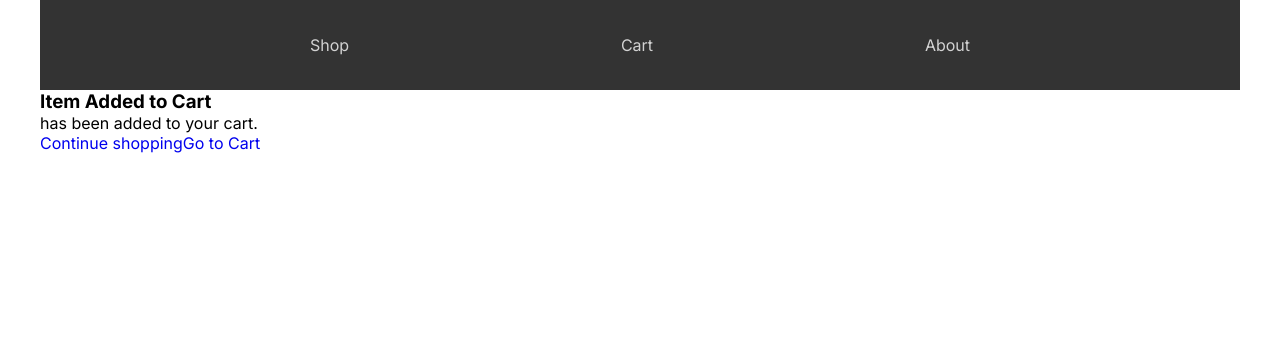
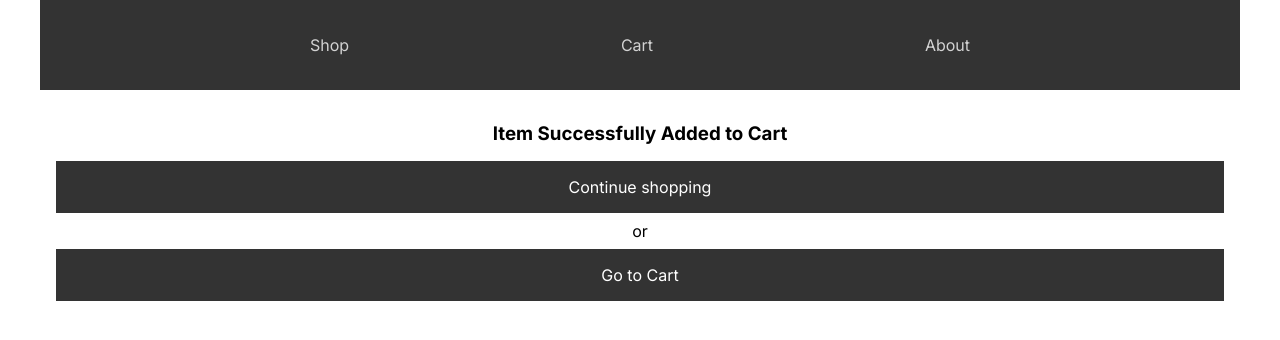
Before and after one commit to Kristian-kodehode/ecommerce-userflow, a React (Vite) app: page /#/overlay in a window 1280 px wide. Shown: the top 340 px of the page. Built offline with nearby package versions, Linux system fonts and the light colour scheme.

Commit message:
working on overlayPage

```diff
--- a/src/routes/overlayPage/overlayPage.jsx
+++ b/src/routes/overlayPage/overlayPage.jsx
@@ -1,16 +1,24 @@
 import React from "react";
 import { Link } from "react-router-dom";
+import styles from "./overlayPage.module.css";
 // import step2 from "../step2/step2";
 
 const OverlayPage = () => {
   return (
-    <div>
+    <div className={styles.pagecontainer}>
       <div>
-        <h3>Item Added to Cart</h3>
-        <p> has been added to your cart.</p>
+        <h3>Item Successfully Added to Cart</h3>
       </div>
-      <Link to="/">Continue shopping</Link>
-      <Link to="/step2">Go to Cart</Link>
+
+      <div className={styles.ctacontainer}>
+        <Link to="/" className={styles.linkbuttons}>
+          Continue shopping
+        </Link>
+        <span>or</span>
+        <Link to="/step2" className={styles.linkbuttons}>
+          Go to Cart
+        </Link>
+      </div>
     </div>
   );
 };
--- /dev/null
+++ b/src/routes/overlayPage/overlayPage.module.css
@@ -0,0 +1,20 @@
+.pagecontainer {
+  padding-top: 2em;
+  margin: 0 auto;
+  text-align: center;
+}
+
+.linkbuttons {
+  background-color: var(--color-bgblack);
+  padding: 1em;
+  text-decoration: none;
+  color: white;
+  text-align: center;
+}
+
+.ctacontainer {
+  display: grid;
+  grid-template-columns: repeat(1, 1fr);
+  gap: 0.5em;
+  padding: 1em;
+}
```
